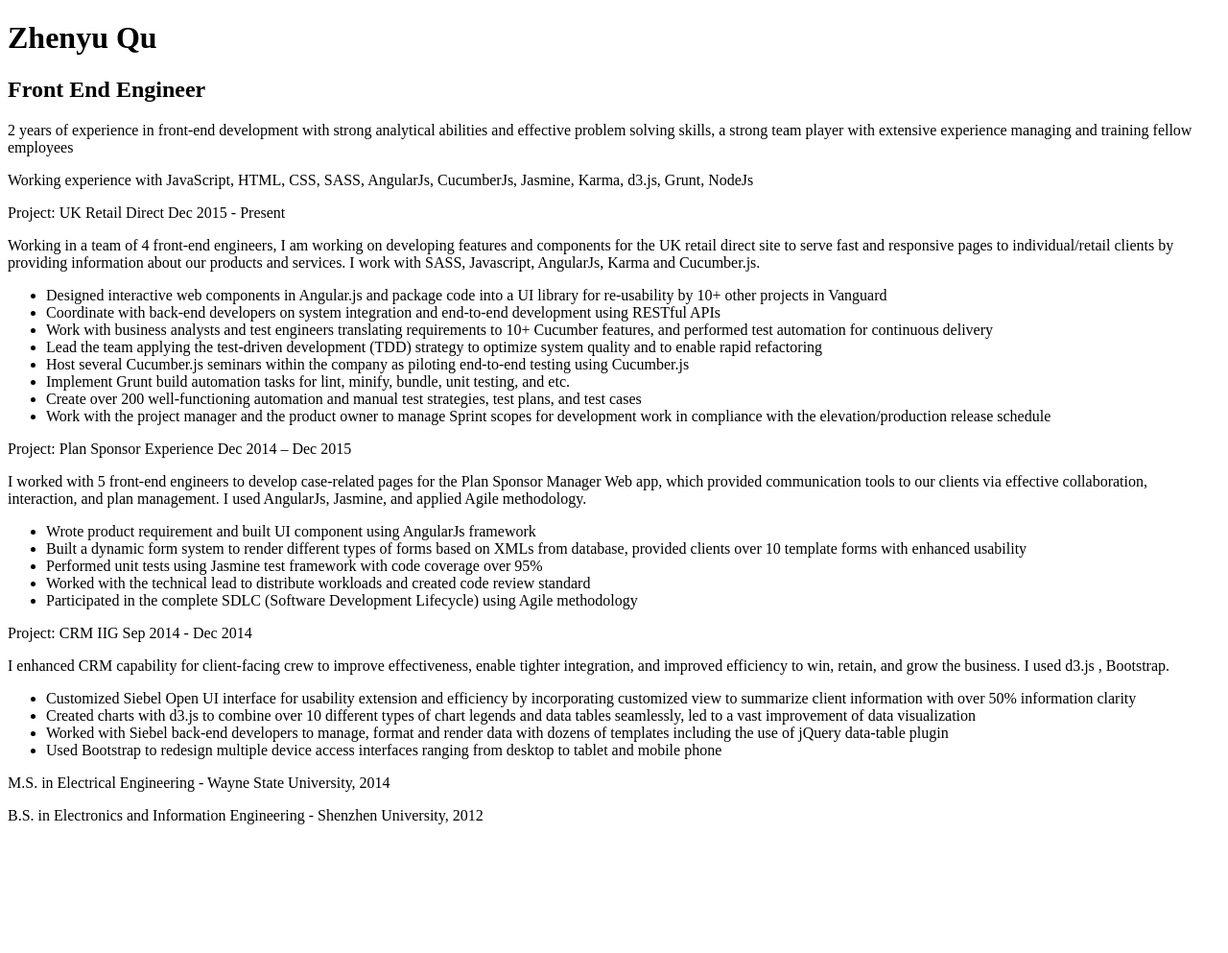
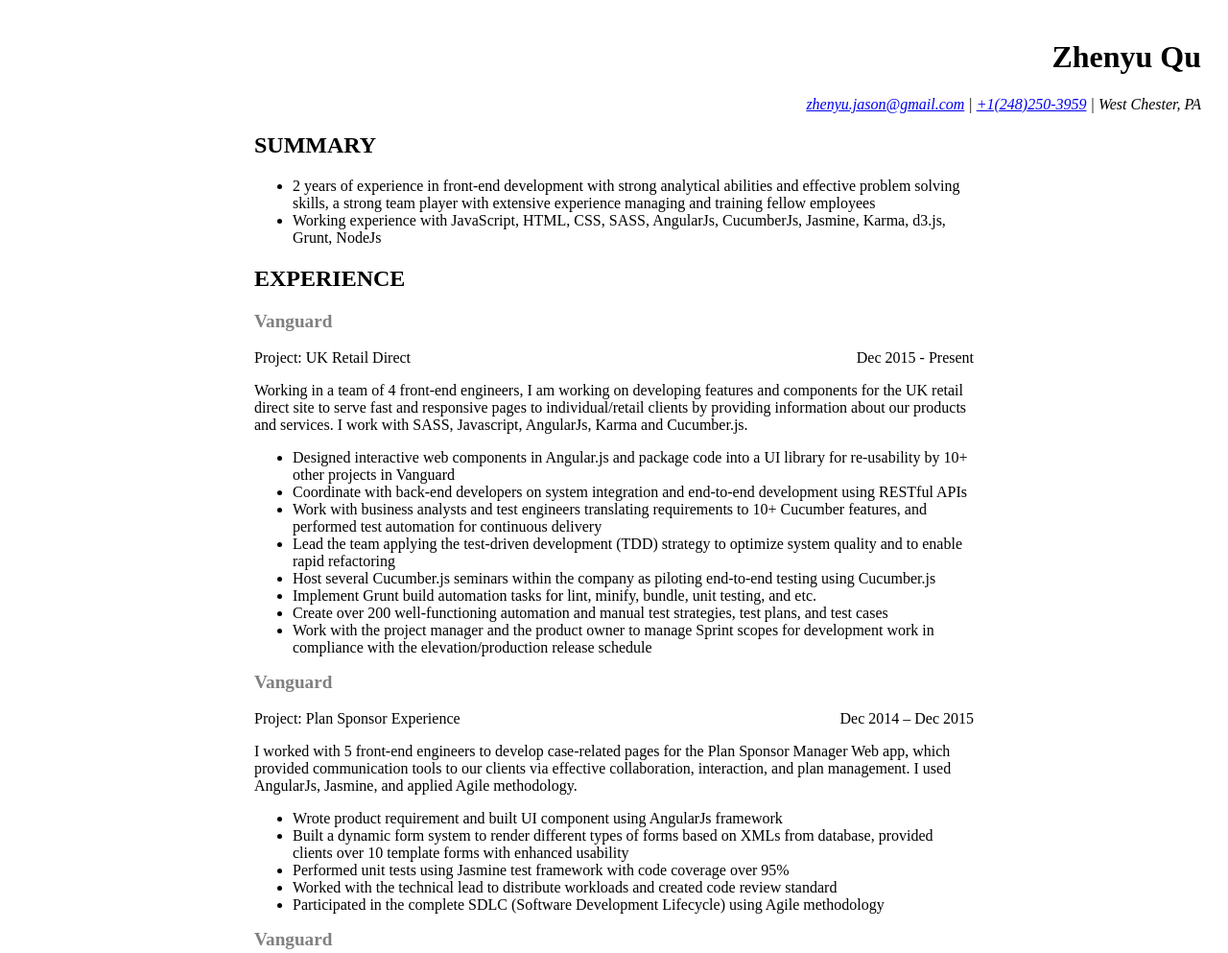
Before and after one commit to JasonQuu/about, a plain HTML site: page index.html in a window 1280 px wide. Shown: the top 993 px of the page at 96% size. Before the commit the page ends 875 px from the top, so only its background shows below. Drawn offline with Linux system fonts and the light colour scheme.

Commit message:
add style
Adding css file to resume

```diff
--- /dev/null
+++ b/css/resume.css
@@ -0,0 +1,27 @@
+.header {
+	display: block;
+	width: 100%;
+	float: right;
+	text-align: right;
+	margin-bottom: 20px;
+	margin-right : 20px;
+	min-width: 340px;
+}
+
+.content {
+	max-width: 750px;
+	min-width: 340px;
+	display: block;
+	margin: auto;
+}
+
+.text-float-right {
+	float: right
+}
+
+.text-sub-header {
+	color: #808080;
+	display: block;
+	font-size: 1.20em;
+	font-weight: bold;
+}
--- a/index.html
+++ b/index.html
@@ -5,9 +5,9 @@
   <meta charset="utf-8">
 
   <title>About me</title>
-  <meta name="description" content="The HTML5 Herald">
-  <meta name="author" content="SitePoint">
-
+  <meta name="description" content="Zhenyu Qu's online resume">
+  <meta name="author" content="ZhenyuQu">
+<link rel="stylesheet" type="text/css" href="css/resume.css">
 
   <!--[if lt IE 9]>
     <script src="https://cdnjs.cloudflare.com/ajax/libs/html5shiv/3.7.3/html5shiv.js"></script>
@@ -15,22 +15,34 @@
 </head>
 
 <body>
+<div class="header">
 	<h1>Zhenyu Qu</h1>
-<h2>Front End Engineer</h2>
+	<address>
+		<a href="mailto:zhenyu.jason@gmail.com">zhenyu.jason@gmail.com</a> |
+		<a href="tel:+12482503959">+1(248)250-3959</a> |
+		West Chester, PA
+</address>
+</div>
 
+<div class="content">
 	<div class="summary">
-	<p>
+		<h2>SUMMARY</h2>
+		<ul>
+			<li>
 				2 years of experience in front-end development with strong analytical abilities and effective problem solving skills, a strong team player with extensive experience managing and training fellow employees
-	</p>
-	<p>
+			</li>
+			<li>
 				Working experience with JavaScript, HTML, CSS, SASS, AngularJs, CucumberJs, Jasmine, Karma, d3.js, Grunt, NodeJs
-	</p>
+			</li>
+		</ul>
 	</div>
 
 	<div class="experience">
+		<h2>EXPERIENCE</h2>
 		<div class="UKRD">
+			<span class="text-sub-header">Vanguard</span><br/>
 			<span>Project: UK Retail Direct</span>
-		<span>Dec 2015 - Present</span>
+			<span class="text-float-right">Dec 2015 - Present</span>
 			<p class="sum">
 				Working in a team of 4 front-end engineers, I am working on developing features and components for the UK retail direct site to serve fast and responsive pages to individual/retail clients by providing information about our products and services. I work with  SASS, Javascript, AngularJs, Karma  and  Cucumber.js.
 			</p>
@@ -46,8 +58,9 @@
 			</ul>
 		</div>
 		<div class="mpm">
+			<span class="text-sub-header">Vanguard</span><br/>
 			<span>Project: Plan Sponsor Experience</span>
-		<span>Dec 2014 – Dec 2015</span>
+			<span class="text-float-right">Dec 2014 – Dec 2015</span>
 			<p class="sum">
 				I worked with 5 front-end engineers to develop case-related pages for the Plan Sponsor Manager Web app, which provided communication tools to our clients via effective collaboration, interaction, and plan management. I used  AngularJs, Jasmine, and applied  Agile  methodology.
 			<ul>
@@ -59,8 +72,9 @@
 			</ul>
 		</div>
 		<div class="iig">
+			<span class="text-sub-header">Vanguard</span><br/>
 			<span>Project: CRM IIG</span>
-		<span>Sep 2014 - Dec 2014</span>
+			<span class="text-float-right">Sep 2014 - Dec 2014</span>
 			<p class="sum">
 				I enhanced CRM capability for client-facing crew to improve effectiveness, enable tighter integration, and improved efficiency to win, retain, and grow the business. I used  d3.js ,  Bootstrap.
 			</p>
@@ -74,8 +88,10 @@
 	</div>
 
 	<div class="education">
+		<h2>EDUCATION</h2>
 		<p>M.S. in Electrical Engineering - Wayne State University, 2014</p>
 		<p>B.S. in Electronics and Information Engineering - Shenzhen University, 2012</p>
+	</div>
 </div>
 
 </body>
```
Also changed, not shown: 1 other file. Lines whose indentation alone changed are shown as unchanged.
